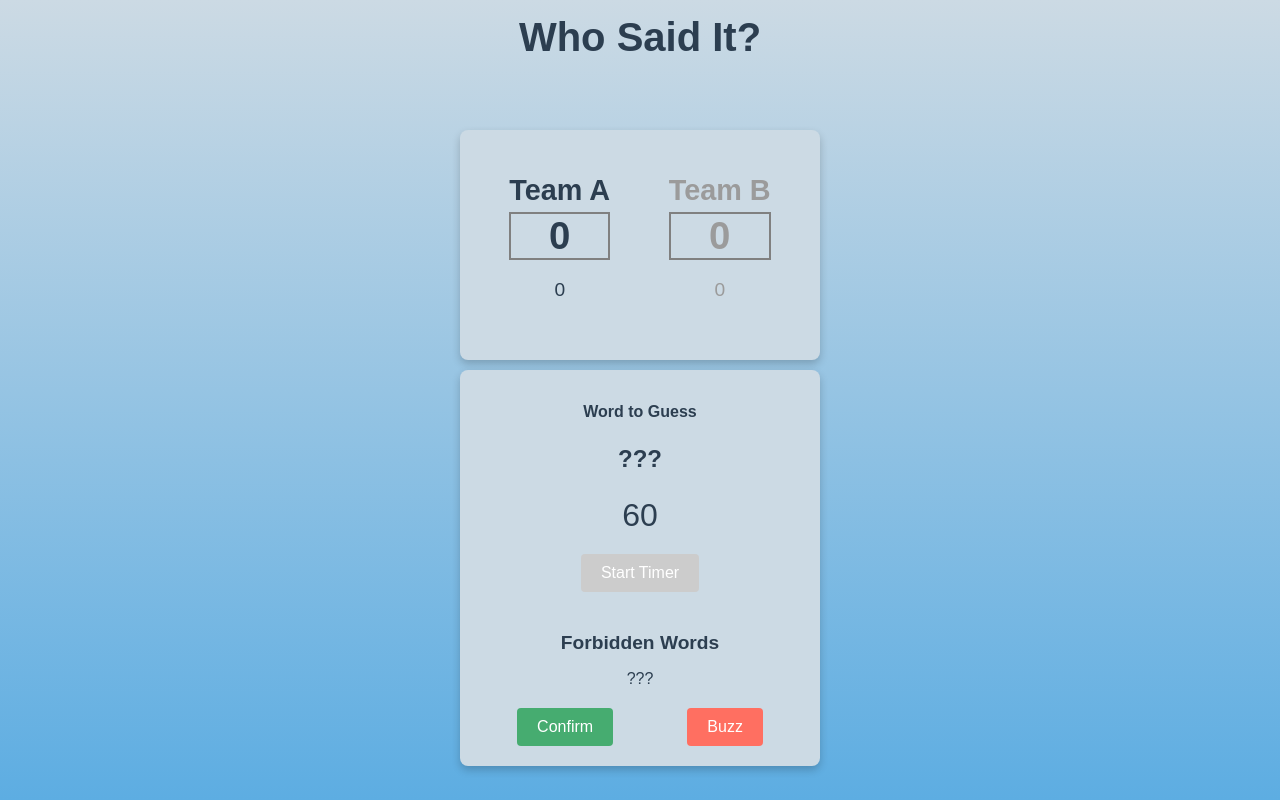
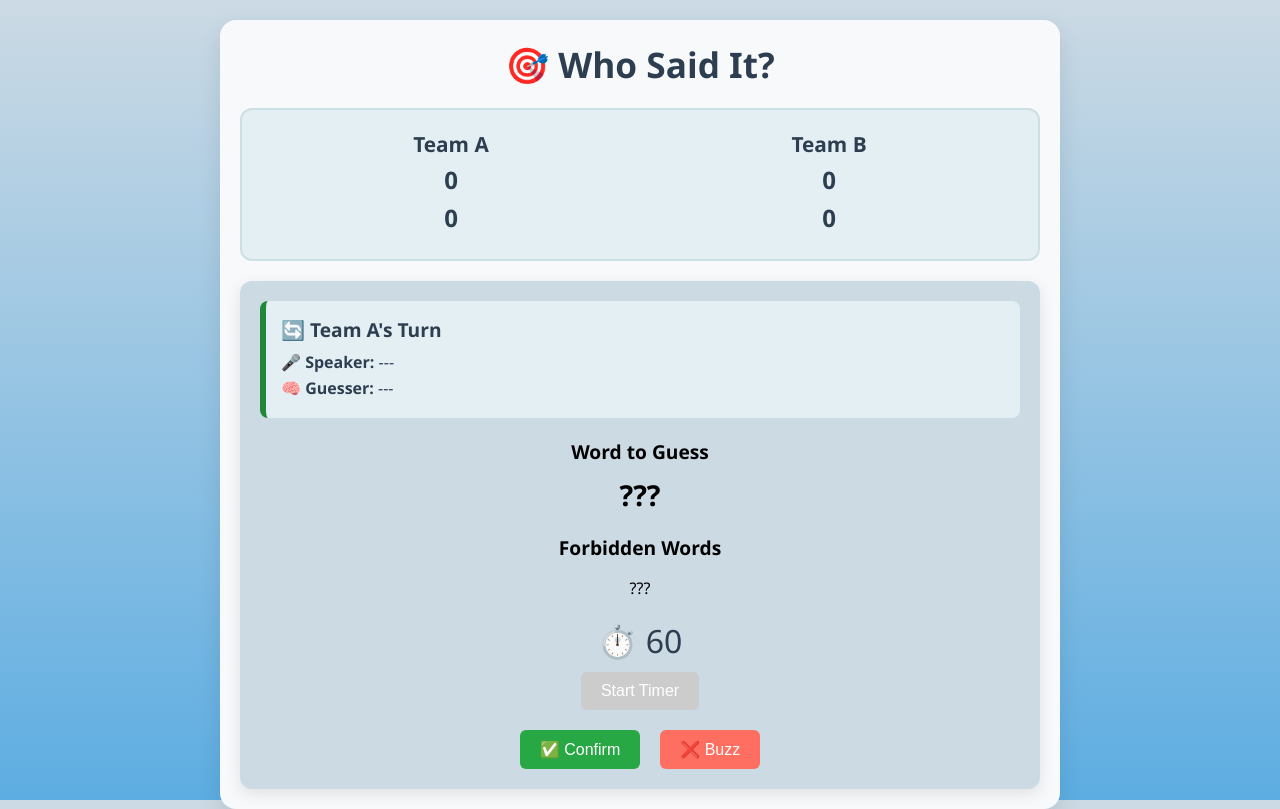
Before and after one commit to LSAPilot/tabu-game, a website with bundled scripts: page public/game.html in a window 1280 px wide. Built offline with nearby package versions, Linux system fonts and the light colour scheme; no server answers.

Commit message:
updated ui

```diff
--- a/public/css/game.css
+++ b/public/css/game.css
@@ -1,184 +1,151 @@
 body {
-    font-family: 'Arial', sans-serif;
+    font-family: 'Segoe UI', Tahoma, Geneva, Verdana, sans-serif;
     background: linear-gradient(180deg, #ccdae4 0%, #5DADE2 100%);
     margin: 0;
     padding: 0;
     display: flex;
-    flex-direction: column;
-    align-items: center;
     justify-content: center;
+    align-items: flex-start;
     height: 100vh;
+}
+
+.container {
+    width: 100%;
+    max-width: 800px;
+    padding: 20px;
+    margin-top: 20px;
+    background-color: #f7f9fa;
+    border-radius: 16px;
+    box-shadow: 0 10px 25px rgba(0, 0, 0, 0.1);
+    text-align: center;
+}
+
+header h1 {
+    font-size: 2.2em;
+    margin: 0;
+    color: #2C3E50;
+}
+
+.win-message {
+    font-size: 1.5em;
+    font-weight: bold;
+    color: #1b4f72;
+    margin: 15px 0;
+}
+
+/* Scoreboard Styling */
+.scoreboard {
+    display: flex;
+    justify-content: space-between;
+    background-color: #e4eff4;
+    border: 2px solid #ccdfe5;
+    border-radius: 12px;
+    padding: 20px;
+    margin: 20px 0;
+}
+
+.team-score {
+    flex: 1;
     text-align: center;
     color: #2C3E50;
 }
 
-header {
-    width: 100%;
-    padding: 10px 0;
-    margin: 5px 0 10px 0;
+.team-score h2 {
+    margin: 0;
+    font-size: 1.3em;
 }
 
-h1 {
-    margin: 0;
-    font-size: 2.5em;
+.teamRounds,
+.teamScores {
+    font-size: 1.5em;
+    font-weight: bold;
+    margin: 5px 0;
 }
 
-.game-container {
-    display: flex;
-    justify-content: flex-start;
-    align-items: center;
-    width: 100%;
-    height: 100%;
-    flex-direction: column;
+/* Main Card */
+.game-card {
+    background-color: #ccdae4;
+    padding: 20px;
+    border-radius: 12px;
+    box-shadow: 0 5px 15px rgba(0,0,0,0.1);
 }
 
-.card {
-    background-color: #ccdae4;
-    border-radius: 8px;
-    box-shadow: 0 4px 8px rgba(0, 0, 0, 0.2);
-    padding: 20px;
-    width: 320px;
-    text-align: center;
-    margin-top: 10px;
-}
-
-.scoreboard {
-    display: flex;
-    justify-content: space-around;
-    margin-bottom: 20px;
-}
-
-.team-score {
+.word-to-guess h2,
+.forbidden-words h3 {
+    margin-bottom: 10px;
     font-size: 1.2em;
-    text-align: center;
-    color: #9b9b9b;
-}
-
-.team-score h2 {
-    font-size: 1.5em;
-    margin-bottom: 5px;
-}
-
-.teamRounds {
-    font-size: 2em;
-    font-weight: bold;
-    margin: 0;
-    border: 2px solid grey;
-}
-
-.teamScores {
-    font-size: 1.5em;
-    margin: 0;
-    border: 2px solid grey;
-}
-
-.timer {
-    font-size: 2em;
-    margin-bottom: 20px;
-}
-
-#startTimerButton {
-    padding: 10px 20px;
-    font-size: 1em;
-    color: white;
-    background-color: #218838;
-    border: none;
-    border-radius: 4px;
-    cursor: pointer;
-    transition: background-color 0.3s;
-    margin-bottom: 20px;
-}
-
-#startTimerButton:hover {
-    background-color: #1b6e2d;
-}
-
-#startTimerButton:active {
-    background-color: #58D68D;
-}
-
-.word-to-guess {
-    margin-bottom: 20px;
-}
-
-.word-to-guess h2 {
-    font-size: 1em;
-    margin-bottom: 10px;
 }
 
 #word {
-    font-size: 1.5em;
+    font-size: 1.8em;
     font-weight: bold;
-    color: #2C3E50;
-}
-
-.forbidden-words {
-    margin-bottom: 20px;
-}
-
-.forbidden-words h3 {
-    font-size: 1.2em;
-    margin-bottom: 10px;
+    margin: 10px 0 20px;
 }
 
 .forbidden-words ul {
     list-style: none;
     padding: 0;
+    margin-bottom: 20px;
 }
 
 .forbidden-words li {
     background-color: #f8d7da;
     color: #721c24;
-    padding: 5px;
-    margin-bottom: 5px;
-    border-radius: 4px;
+    padding: 6px 10px;
+    margin: 5px;
+    border-radius: 6px;
+    display: inline-block;
 }
 
+.timer {
+    font-size: 2em;
+    margin-bottom: 10px;
+    color: #2C3E50;
+}
+
+#startTimerButton {
+    background-color: #218838;
+    color: white;
+    border: none;
+    padding: 10px 20px;
+    border-radius: 6px;
+    margin-bottom: 20px;
+    cursor: pointer;
+    font-size: 1em;
+}
+#startTimerButton:hover {
+    background-color: #1b6e2d;
+}
+
+/* Game Buttons */
 .buttons {
     display: flex;
-    justify-content: space-around;
+    justify-content: center;
+    gap: 20px;
 }
 
-button {
+.buttons button {
     padding: 10px 20px;
+    border: none;
+    border-radius: 6px;
     font-size: 1em;
     color: white;
-    border: none;
-    border-radius: 4px;
     cursor: pointer;
-    transition: background-color 0.3s;
+    transition: background-color 0.2s ease;
 }
 
 #confirmButton {
-    background-color: #46ac70;
+    background-color: #28a745;
 }
-
 #confirmButton:hover {
     background-color: #218838;
 }
 
-
 #buzzButton {
     background-color: #FF6F61;
 }
-
 #buzzButton:hover {
     background-color: #c55147;
-}
-
-
-button:active {
-    background-color: #003f7f;
-}
-
-.active-team {
-    color: #2C3E50 !important; /* Highlight active team in blue */
-}
-
-.active-button {
-    background-color: #28a745; /* Green for active button */
-    color: white;
-    cursor: pointer;
 }
 
 .inactive-button {
@@ -187,47 +154,51 @@ button:active {
     cursor: not-allowed;
 }
 
-#green-overlay {
+/* Overlays */
+#green-overlay,
+#red-overlay {
     position: fixed;
     top: 0;
     left: 0;
     width: 100%;
     height: 100%;
-    background-color: rgba(0, 255, 0, 0.5);
     pointer-events: none;
     opacity: 0;
-    transition: opacity 0.5s ease-in-out;
     z-index: 9999;
+    transition: opacity 0.4s ease-in-out;
+}
+#green-overlay { background-color: rgba(0, 255, 0, 0.5); }
+#red-overlay { background-color: rgba(255, 0, 0, 0.5); }
+#green-overlay.show,
+#red-overlay.show { opacity: 1; }
+
+/* Shake animation */
+@keyframes shake {
+    0%, 100% { transform: translateX(0); }
+    25% { transform: translateX(-5px); }
+    50% { transform: translateX(5px); }
+    75% { transform: translateX(-5px); }
+}
+.shake {
+    animation: shake 0.5s;
 }
 
-#green-overlay {
-    background-color: rgba(0, 255, 0, 0.5);
+.current-turn-info {
+    background-color: #e4eff4;
+    padding: 15px;
+    margin-bottom: 20px;
+    border-radius: 8px;
+    border-left: 6px solid #218838;
+    text-align: left;
+    color: #2C3E50;
 }
 
-#red-overlay {
-    background-color: rgba(255, 0, 0, 0.5);
+.current-turn-info h3 {
+    margin: 0 0 8px 0;
+    font-size: 1.2em;
 }
 
-#green-overlay.show {
-    opacity: 1;
+.current-turn-info p {
+    margin: 4px 0;
+    font-size: 1em;
 }
-
-/* Screen shake effect */
-@keyframes shake {
-    0% { transform: translate(1px, 1px) rotate(0deg); }
-    10% { transform: translate(-1px, -2px) rotate(-1deg); }
-    20% { transform: translate(-3px, 0px) rotate(1deg); }
-    30% { transform: translate(3px, 2px) rotate(0deg); }
-    40% { transform: translate(1px, -1px) rotate(1deg); }
-    50% { transform: translate(-1px, 2px) rotate(-1deg); }
-    60% { transform: translate(-3px, 1px) rotate(0deg); }
-    70% { transform: translate(3px, 1px) rotate(-1deg); }
-    80% { transform: translate(-1px, -1px) rotate(1deg); }
-    90% { transform: translate(1px, 2px) rotate(0deg); }
-    100% { transform: translate(1px, -2px) rotate(-1deg); }
-}
-
-.shake {
-    animation: shake 0.5s;
-    animation-iteration-count: 1;
-}
--- a/public/css/lobby.css
+++ b/public/css/lobby.css
@@ -1,82 +1,152 @@
 body {
-    font-family: Arial, sans-serif;
+    font-family: 'Segoe UI', Tahoma, Geneva, Verdana, sans-serif;
     background: linear-gradient(180deg, #ccdae4 0%, #5DADE2 100%);
     margin: 0;
-    padding: 20px;
+    padding: 0;
+    display: flex;
+    align-items: center;
+    justify-content: center;
+    height: 100vh;
+}
+
+.container {
+    background: #f7f9fa;
+    padding: 30px;
+    border-radius: 16px;
+    box-shadow: 0 10px 25px rgba(0, 0, 0, 0.1);
+    max-width: 1000px;
+    width: 90%;
     display: flex;
     flex-direction: column;
     align-items: center;
-    justify-content: center;
-    height: 100vh;
-    overflow: hidden;
+    gap: 20px;
 }
+
 h1 {
     color: #2C3E50;
-    margin-bottom: 20px;
+    font-size: 2em;
+    margin-bottom: 10px;
 }
+
 .teams {
     display: flex;
-    justify-content: space-between;
-    width: 80%;
-    margin-bottom: 20px;
+    gap: 20px;
+    width: 100%;
+    justify-content: center;
+    flex-wrap: wrap;
 }
+
 .team {
-    background-color: #ccdae4;
-    border: 1px solid #ccc;
-    border-radius: 8px;
+    background-color: #e4eff4;
+    border: 2px solid #ccdfe5;
+    border-radius: 12px;
     padding: 20px;
     width: 45%;
-    box-shadow: 0 0 10px rgba(0, 0, 0, 0.1);
+    min-width: 250px;
+    box-shadow: 0 4px 8px rgba(0, 0, 0, 0.05);
 }
+
 .team h2 {
     margin-top: 0;
+    color: #34495e;
 }
+
 .role {
     display: flex;
     justify-content: space-between;
     align-items: center;
-    margin-bottom: 10px;
+    margin-bottom: 12px;
+    font-size: 1.1em;
 }
-.role span {
-    font-size: 1.2em;
-}
+
 .role button {
     background-color: #FF6F61;
     color: #fff;
     border: none;
-    padding: 8px 12px;
-    border-radius: 4px;
+    padding: 6px 12px;
+    border-radius: 8px;
     cursor: pointer;
+    font-weight: bold;
+    transition: background-color 0.2s;
 }
 .role button:hover {
     background-color: #c55147;
 }
+
+.unassigned {
+    background-color: #f4f6f8;
+    border: 2px dashed #b3cdd1;
+    border-radius: 12px;
+    padding: 10px 20px;
+    width: 100%;
+    margin-bottom: 10px;
+}
+
+.unassigned h2 {
+    margin: 0 0 8px;
+    font-size: 1.2em;
+    color: #2c3e50;
+}
+
+#unassignedPlayers {
+    list-style: none;
+    padding: 0;
+    margin: 0 0 8px 0;
+    display: flex;
+    flex-wrap: wrap;
+    gap: 10px;
+}
+
+#unassignedPlayers li {
+    background-color: #e0e6eb;
+    padding: 4px 10px;
+    border-radius: 6px;
+    font-size: 0.9em;
+    color: #34495e;
+}
+
+.unassigned-btn {
+    background-color: #888ea8;
+    color: #fff;
+    padding: 6px 12px;
+    border: none;
+    border-radius: 6px;
+    cursor: pointer;
+    font-size: 0.9em;
+}
+.unassigned-btn:hover {
+    background-color: #6e758e;
+}
+
+.controls {
+    display: flex;
+    gap: 15px;
+    margin-top: 20px;
+    flex-wrap: wrap;
+}
+
 #startGameButton {
     background-color: #218838;
     color: #fff;
     border: none;
     padding: 12px 20px;
-    border-radius: 4px;
+    border-radius: 6px;
     cursor: pointer;
-    font-size: 1.2em;
-    margin-top: 10px;
+    font-size: 1em;
 }
-
 #startGameButton:hover {
     background-color: #1b6e2d;
 }
 
 #copyLinkButton {
     background-color: #71a0a7;
-    color: black;
+    color: #000;
     border: none;
     padding: 12px 20px;
-    border-radius: 4px;
+    border-radius: 6px;
     cursor: pointer;
-    font-size: 0.7em;
-    margin-top: 10px;
+    font-size: 1em;
 }
-
 #copyLinkButton:hover {
     background-color: rgb(160, 181, 184);
 }
--- a/public/game.html
+++ b/public/game.html
@@ -7,50 +7,62 @@
         <link rel="stylesheet" href="/css/game.css">
     </head>
     <body>
+        <div class="container">
             <header>
-        <h1>Who Said It?</h1>
+                <h1>🎯 Who Said It?</h1>
             </header>
 
-    <div class="game-container">
-        <h2 id="whoWon"></h2>
-        <div class="card">
+            <h2 id="whoWon" class="win-message"></h2>
+
+            <!-- Scoreboard -->
             <div class="scoreboard">
                 <div class="team-score" id="teamA">
                     <h2>Team A</h2>
                     <p class="teamRounds" id="teamARounds">0</p>
-                    <p class="teamSocres" id="teamAScore">0</p>
+                    <p class="teamScores" id="teamAScore">0</p>
                 </div>
                 <div class="team-score" id="teamB">
                     <h2>Team B</h2>
                     <p class="teamRounds" id="teamBRounds">0</p>
-                    <p class="teamSocres" id="teamBScore">0</p>
+                    <p class="teamScores" id="teamBScore">0</p>
+                </div>
+            </div>
+
+            <!-- Game Card -->
+            <div class="game-card">
+
+                <div class="current-turn-info">
+                    <h3 id="activeTeamLabel">🔄 Team A's Turn</h3>
+                    <p><strong>🎤 Speaker:</strong> <span id="currentSpeaker">---</span></p>
+                    <p><strong>🧠 Guesser:</strong> <span id="currentGuesser">---</span></p>
+                </div>
+
+                <div class="word-to-guess">
+                    <h2>Word to Guess</h2>
+                    <p id="word">???</p>
+                </div>
+
+                <div class="forbidden-words">
+                    <h3>Forbidden Words</h3>
+                    <ul id="forbidden-list">???</ul>
+                </div>
+
+                <div class="timer">
+                    ⏱️ <span id="timer">60</span>
+                </div>
+
+                <button id="startTimerButton">Start Timer</button>
+
+                <div class="buttons">
+                    <button id="confirmButton">✅ Confirm</button>
+                    <button id="buzzButton">❌ Buzz</button>
                 </div>
             </div>
         </div>
 
-        <div class="card">
-            <div class="word-to-guess">
-                <h2>Word to Guess</h2>
-                <p id="word">???</p>
-            </div>
-            <div class="timer">
-                <span id="timer">60</span>
-            </div>
-            <button id="startTimerButton">Start Timer</button>
-            <div class="forbidden-words">
-                <h3>Forbidden Words</h3>
-                <ul id="forbidden-list">???</ul>
-            </div>
-            <div class="buttons">
-                <button id="confirmButton">Confirm</button>
-                <button id="buzzButton">Buzz</button>
-            </div>
-        </div>
-    </div>
-
+        <!-- Overlays and Sounds -->
         <div id="green-overlay"></div>
-    <div id="red-overlay"> </div>
-
+        <div id="red-overlay"></div>
         <audio id="buzz-sound" src="/sounds/wrong.mp3"></audio>
         <audio id="confirm-sound" src="/sounds/right.mp3"></audio>
 
```
Also changed, not shown: public/lobby.html (+19 -11 lines). Lines whose indentation alone changed are shown as unchanged.
